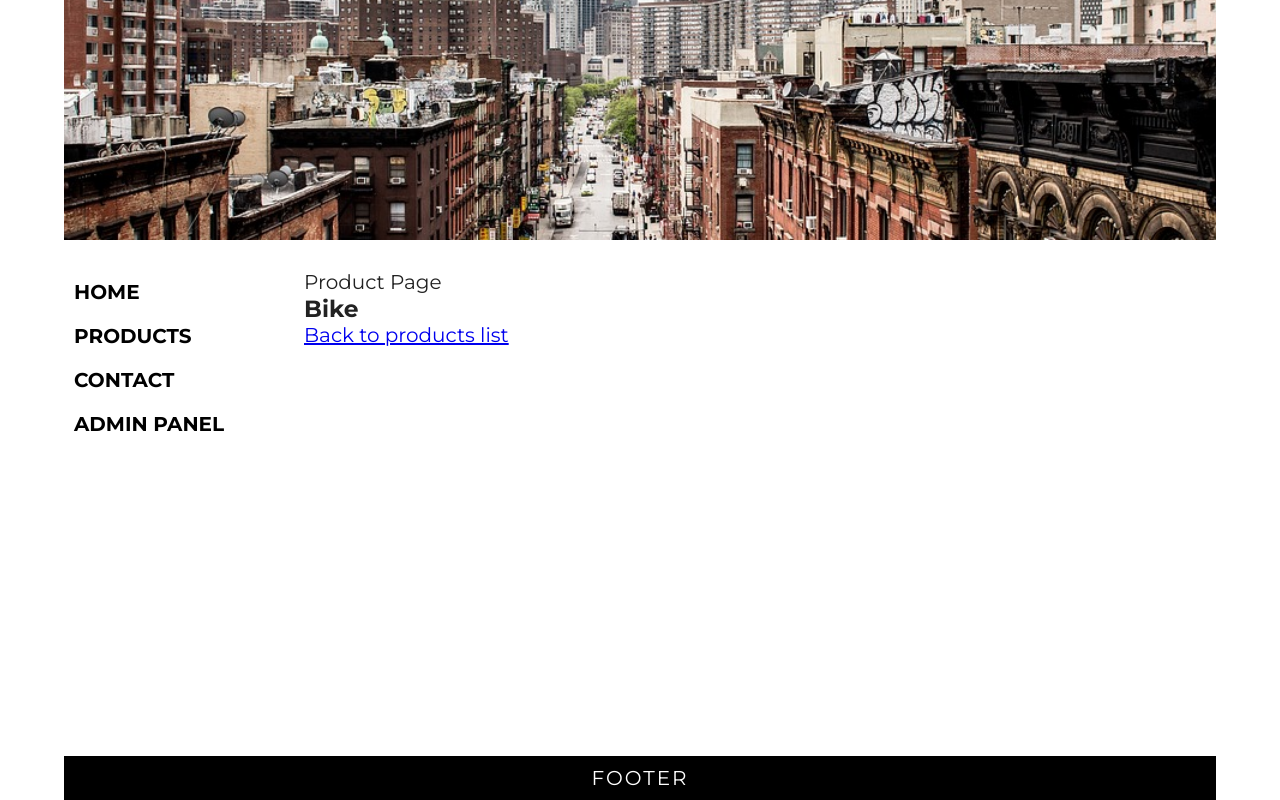
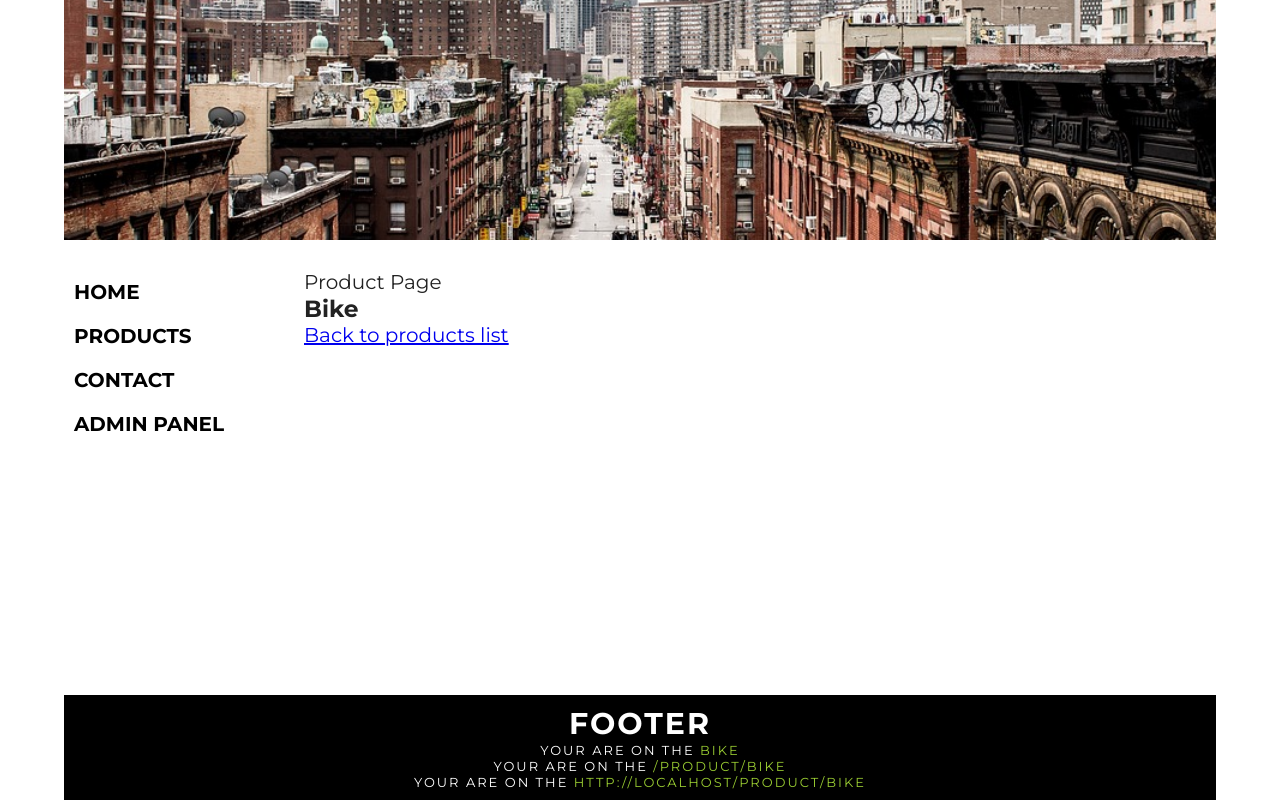
Before and after one commit to MMadejsza/React_Router_Practice, a React (Create React App) app: page /product/Bike in a window 1280 px wide. Built offline with nearby package versions, Linux system fonts and the light colour scheme.

Commit message:
Footer reading location finished

```diff
--- a/src/layouts/Footer.js
+++ b/src/layouts/Footer.js
@@ -1,6 +1,53 @@
 import React from 'react';
+import {Route, Routes, useLocation, useParams} from 'react-router-dom';
+import '../styles/Footer.css';
+
 const Footer = () => {
-	return <div>Footer</div>;
+	const {pathname} = useLocation();
+	const {page, idProduct} = useParams();
+	return (
+		<div>
+			<h2>Footer</h2>
+			<Routes>
+				<Route
+					path='/'
+					element={
+						<p>
+							Your are on the <span>main page</span>
+						</p>
+					}
+				/>
+
+				<Route
+					path='/:page'
+					element={<FooterResp />}
+				/>
+				<Route
+					path='/:page/:idProduct'
+					element={<FooterResp />}
+				/>
+			</Routes>
+		</div>
+	);
 };
 
 export default Footer;
+
+const FooterResp = () => {
+	const {pathname} = useLocation();
+	const {page, idProduct} = useParams();
+	console.log(useParams());
+	return (
+		<>
+			<p>
+				Your are on the <span>{idProduct !== undefined ? idProduct : page}</span>
+			</p>
+			<p>
+				Your are on the <span>{pathname}</span>
+			</p>
+			<p>
+				Your are on the <span>{window.location.href}</span>
+			</p>
+		</>
+	);
+};
--- /dev/null
+++ b/src/styles/Footer.css
@@ -0,0 +1,6 @@
+footer span {
+	color: yellowgreen;
+}
+footer p {
+	font-size: 13px;
+}
```
